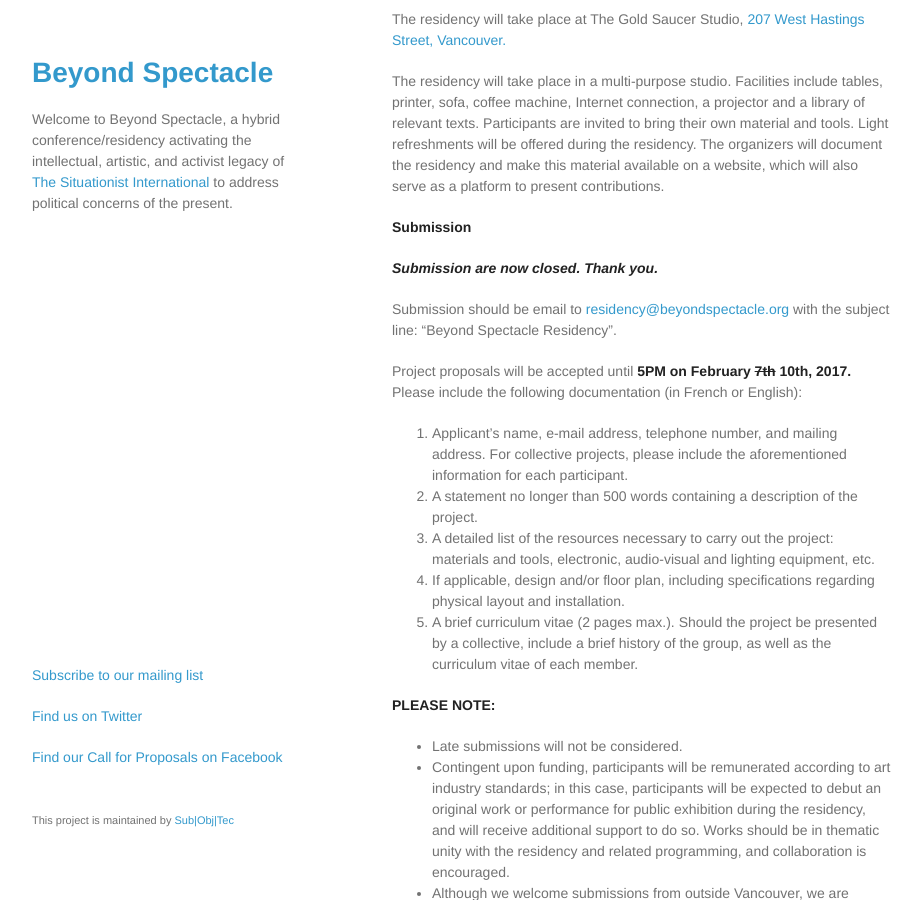
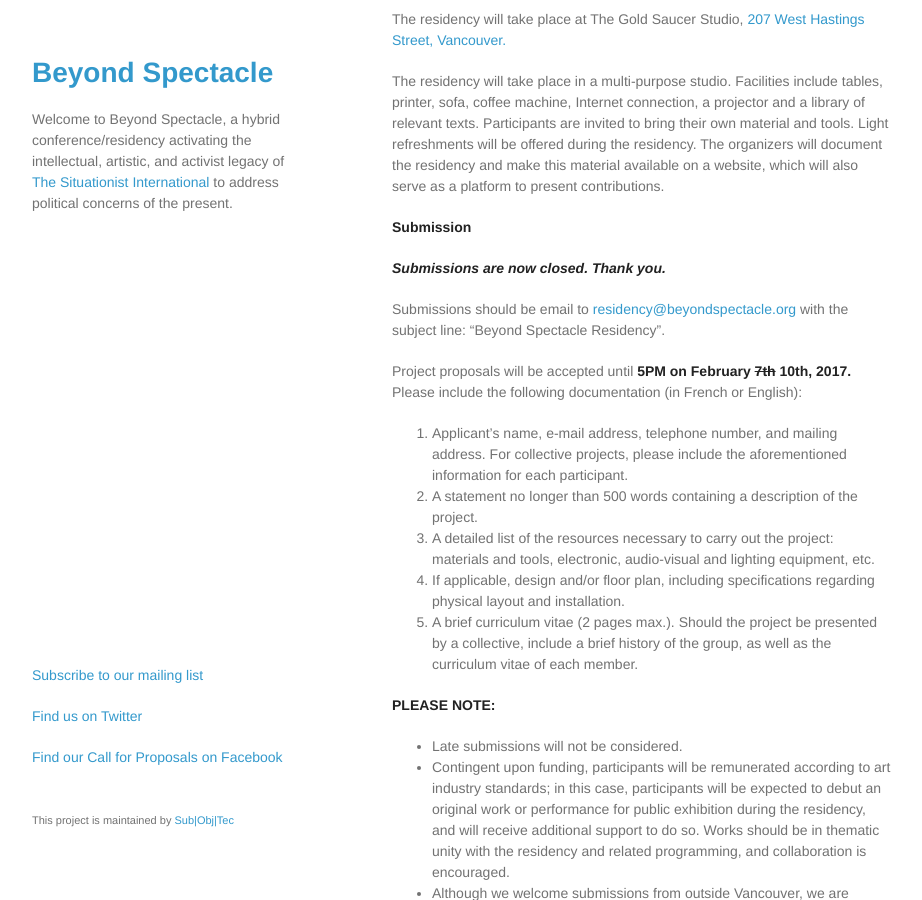
Before and after one commit to SubObjTec/beyond-spectacle, a Jekyll site: the page built from call-for-proposals.md, in a window 1280 px wide and 900 px high, scrolled down 985 px. Shown: the whole window, without its empty margins (178-1100 px from the left). Built offline with Jekyll 4.4.1, drawn with Linux system fonts in a browser that asks for light colours; some of the changed text lies outside the part shown.

Commit message:
Spell correctly.

```diff
--- a/call-for-proposals.md
+++ b/call-for-proposals.md
@@ -2,7 +2,7 @@
 title: Call for Proposals
 layout: default
 ---
-__*Submission are now closed. Thank you.*__
+__*Submissions are now closed. Thank you.*__
 
 **OPEN CALL FOR PROPOSALS**
 
@@ -59,9 +59,9 @@ website, which will also serve as a platform to present contributions.
 
 **Submission**
 
-__*Submission are now closed. Thank you.*__
+__*Submissions are now closed. Thank you.*__
 
-Submission should be email to
+Submissions should be email to
 [{{site.email}}](mailto:{{site.email}}) with the
 subject line: “Beyond Spectacle Residency”.
 
```
Also changed, not shown: index.md (+1 -1 lines).
